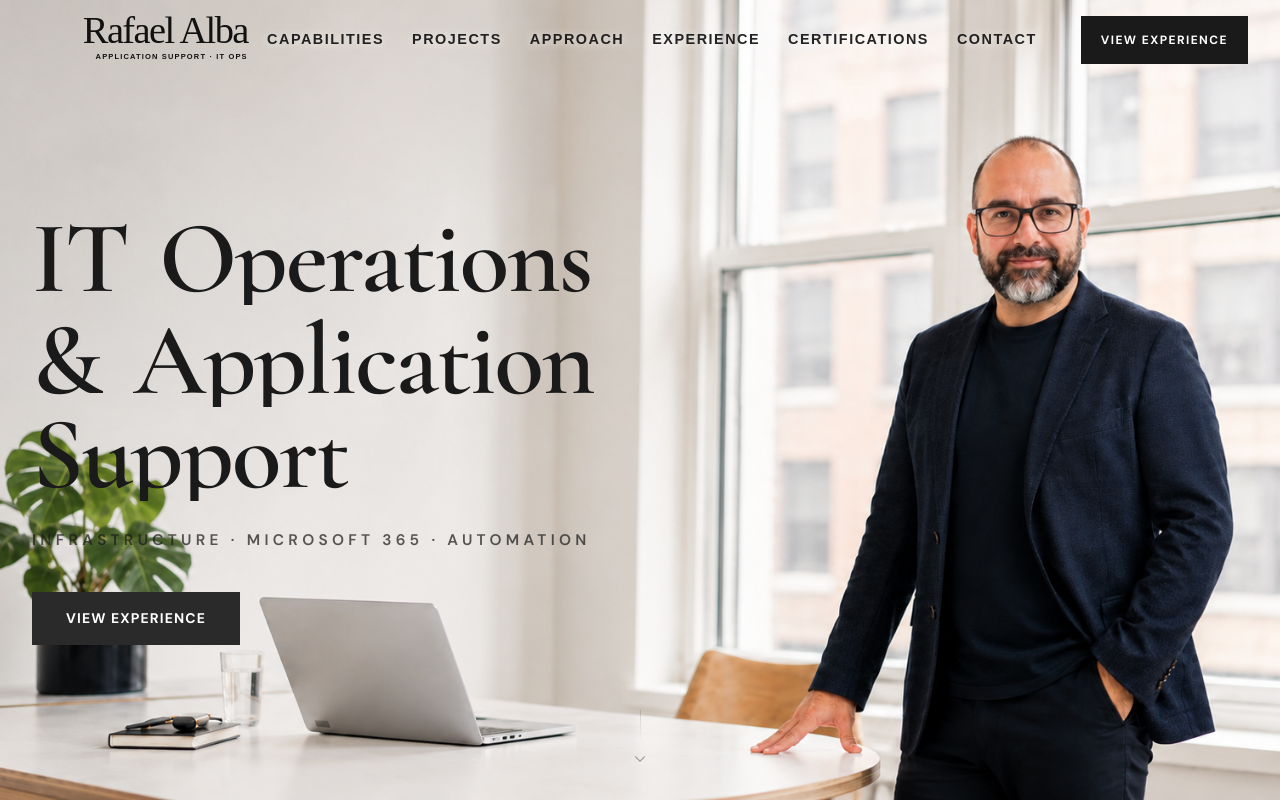
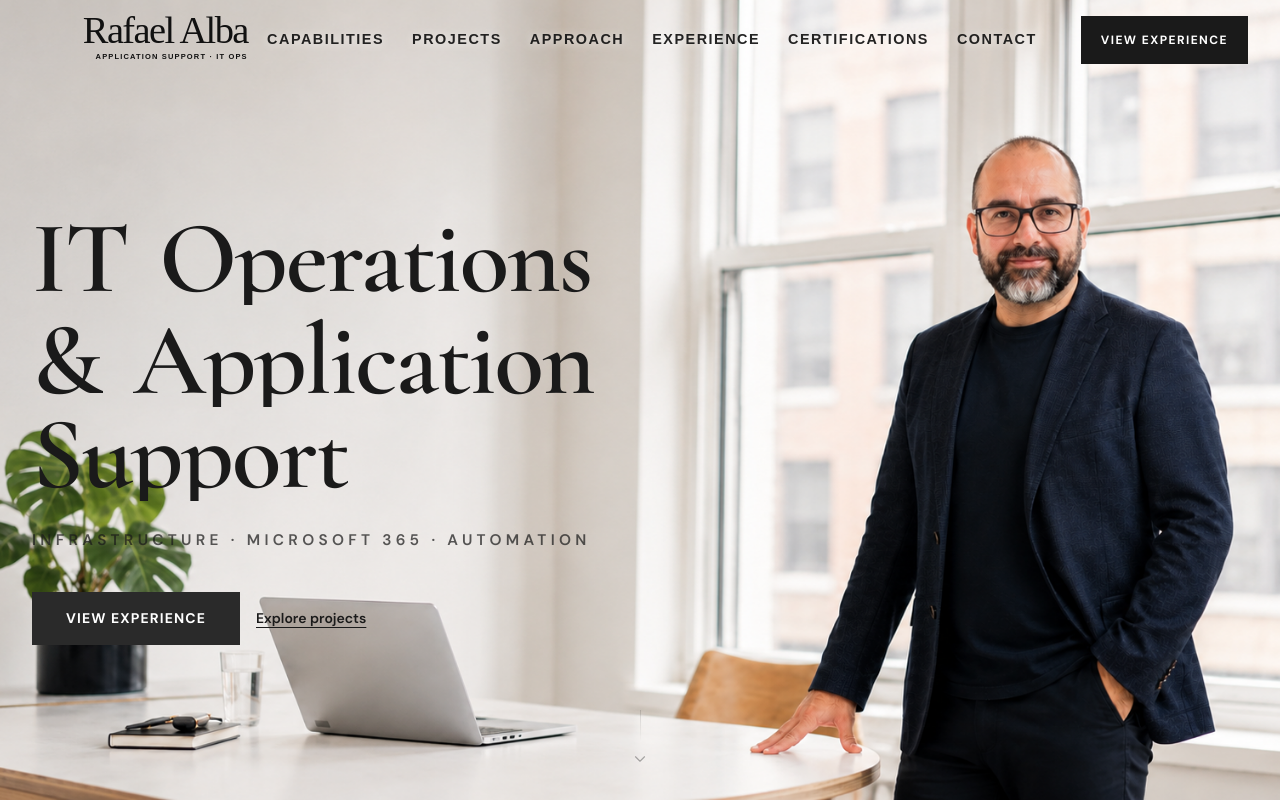
Before and after one commit to RafaelAlbaWebify/rafaelalba-site, a Next.js app: page / in a window 1280 px wide. Shown: the top 802 px of the page. Built offline with nearby package versions, Linux system fonts and the light colour scheme.

Commit message:
Add secondary projects call to action for hiring managers

```diff
--- a/src/app/page.tsx
+++ b/src/app/page.tsx
@@ -550,6 +550,12 @@ export default function Home() {
                 >
                   View Experience
                 </button>
+                <button
+                  onClick={() => scrollTo("#projects")}
+                  className="ml-4 mt-3 sm:mt-0 inline-flex items-center justify-center text-sm font-semibold text-charcoal underline underline-offset-4 hover:text-navy"
+                >
+                  Explore projects
+                </button>
               </motion.div>
             </div>
           </div>
```
